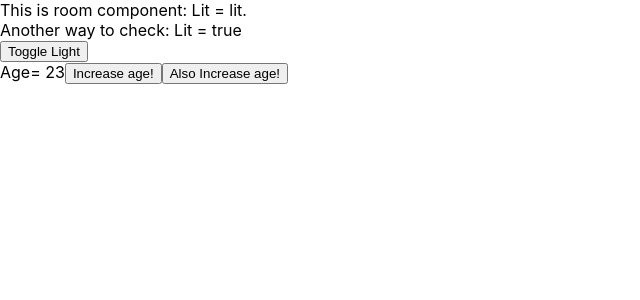
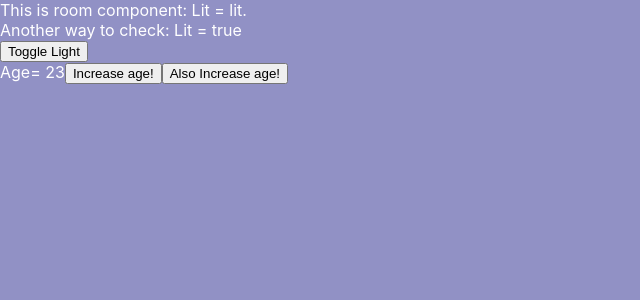
Before and after one commit to faisalrahman36/react_bc4, a React (Create React App) app: page / in a window 1280 px wide. Shown: the top 300 px of the page, without its empty margins (0-640 px from the left). Built offline with nearby package versions, Linux system fonts and the light colour scheme.

Commit message:
useState use

```diff
--- /dev/null
+++ b/src/Room.css
@@ -0,0 +1,17 @@
+.room {
+
+    height: 100vh;
+
+}
+
+.lit {
+
+    background-color: rgb(145, 145, 197);
+    color:white;
+}
+
+.dark {
+
+    background-color: black;
+    color:lightblue;
+}
--- a/src/Room.js
+++ b/src/Room.js
@@ -1,4 +1,5 @@
 import React, {useState} from 'react';
+import './Room.css';
 
 
 function Room() {
@@ -19,6 +20,7 @@ setAge(++age);
 console.log("Button clicked");
 //isLit=!isLit;  //it won't work as it doesn't change state
 setLit(!isLit);
+
 //setAge(++age);
   }
     // [isLit,setLit]=useState(true);
@@ -28,12 +30,17 @@ setLit(!isLit);
     let [isLit,setLit]= useState(true); //with destructuring new method
     //console.log("state is (faisal) : "+state);
     let [age,setAge] = useState(23);
+    // let test= '' + strvar + '' same as let test='' ${} ''
+
     return (
 
 
-
-   <div>
-   This is room component: Lit = {isLit ? 'lit':'dark'}.
+   //className will be used as room is JSX not HTML so class is not used.
+   // later react will convert it into HTML property
+  //old method <div className={"room "+(isLit?"lit":"dark")} >
+  // should work but not why? new method<div className={' room ${isLit? "lit": "dark"}'} >
+  <div className={"room "+(isLit?"lit":"dark")} >
+  This is room component: Lit = {isLit ? 'lit':'dark'}.
    <br/>
    Another way to check: Lit = {JSON.stringify(isLit)}
    <br/>
```
